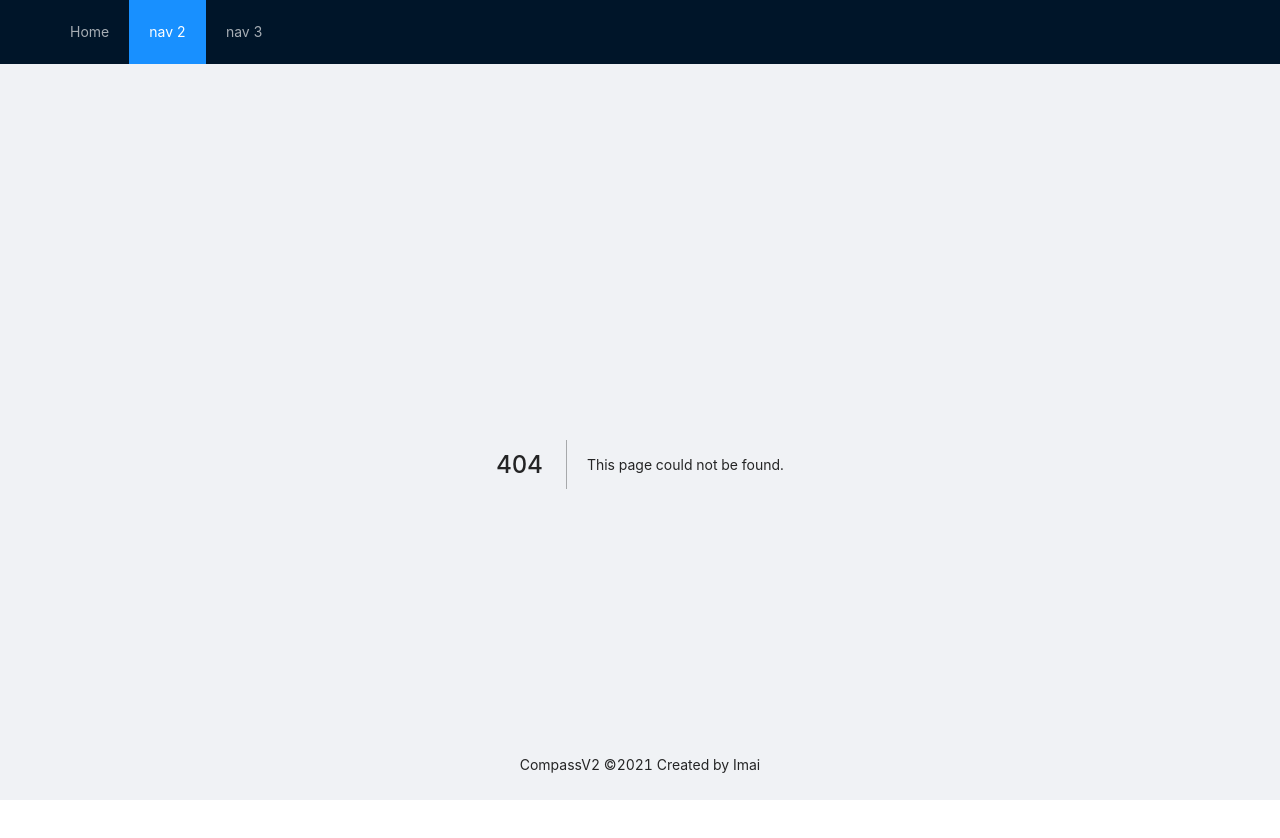
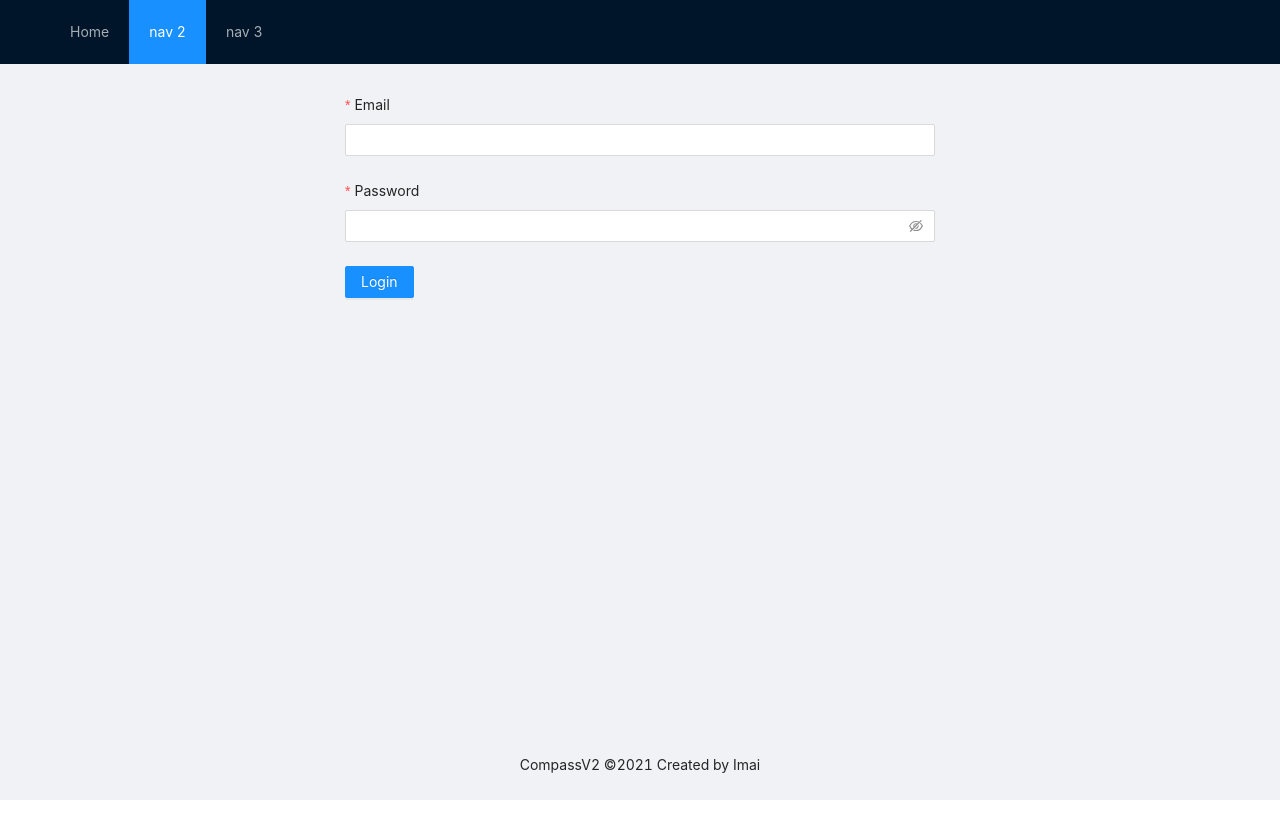
Before and after one commit to osakana0630/events-app, a Next.js app: page /login in a window 1280 px wide. Before the commit this address had no page. Shown: the top 838 px of the page. After the commit the page ends 800 px from the top, so only its background shows below. Built offline with nearby package versions, Linux system fonts and the light colour scheme.

Commit message:
メールパスワード認証 WIP

```diff
--- /dev/null
+++ b/src/pages/login.tsx
@@ -0,0 +1,55 @@
+import { Form, Input, Button } from 'antd'
+const { Item } = Form
+
+const Login = () => {
+  const onFinish = (values) => {
+    const { email, password } = values
+  }
+
+  const layout = {
+    labelCol: { span: 12, offset: 6 },
+    wrapperCol: { span: 12, offset: 6 },
+  }
+
+  return (
+    <Form
+      style={{ paddingTop: '30px' }}
+      name="basic"
+      {...layout}
+      initialValues={{ remember: true }}
+      onFinish={onFinish}
+      autoComplete="off"
+      layout="vertical"
+    >
+      <Item
+        label="Email"
+        name="email"
+        rules={[
+          {
+            type: 'email',
+            message: 'The input is not valid E-mail!',
+          },
+          { required: true, message: 'Please input your email!' },
+        ]}
+      >
+        <Input />
+      </Item>
+
+      <Item
+        label="Password"
+        name="password"
+        rules={[{ required: true, message: 'Please input your password!' }]}
+      >
+        <Input.Password />
+      </Item>
+
+      <Item wrapperCol={{ offset: 6, span: 3 }}>
+        <Button type="primary" htmlType="submit">
+          Login
+        </Button>
+      </Item>
+    </Form>
+  )
+}
+
+export default Login
```
Also changed, not shown: src/resources/repositories/AuthRepository.ts (added, +51 -0 lines), 1 other file (tests, documents, lock files or other folders).
